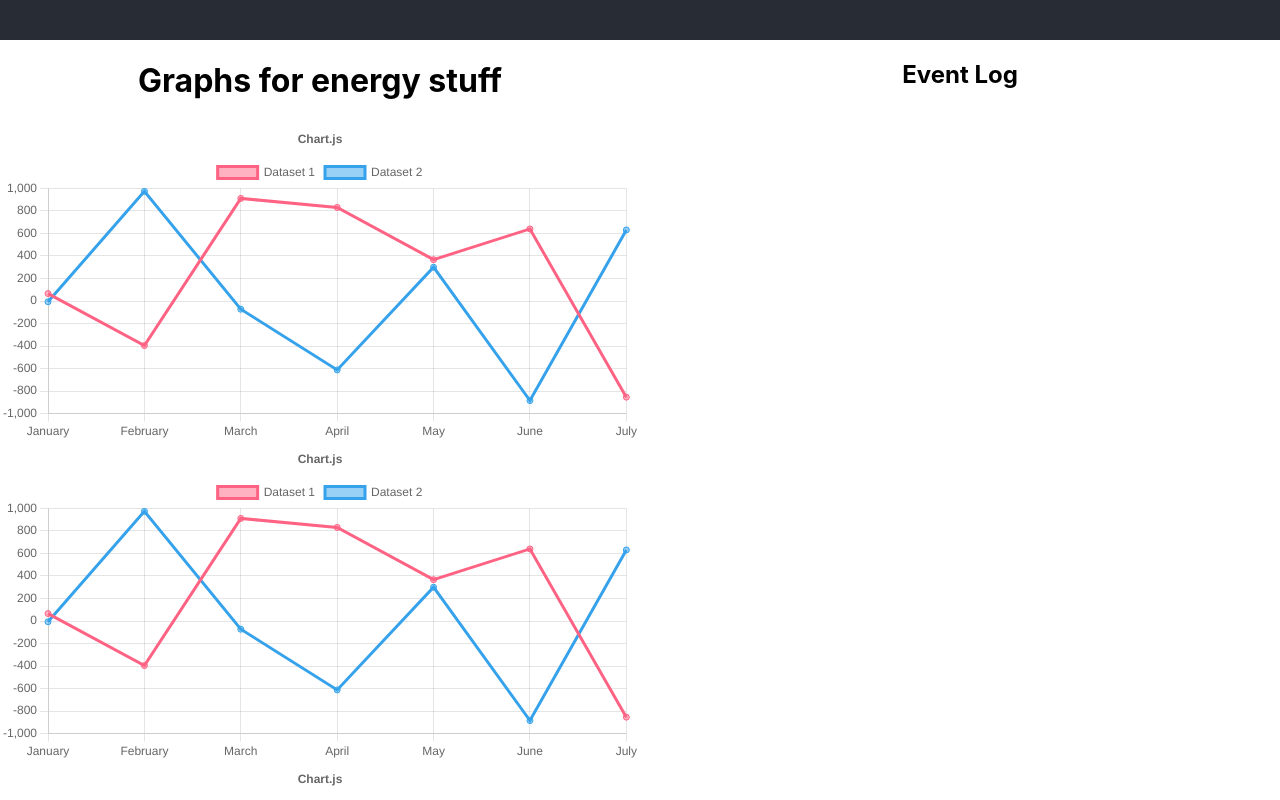
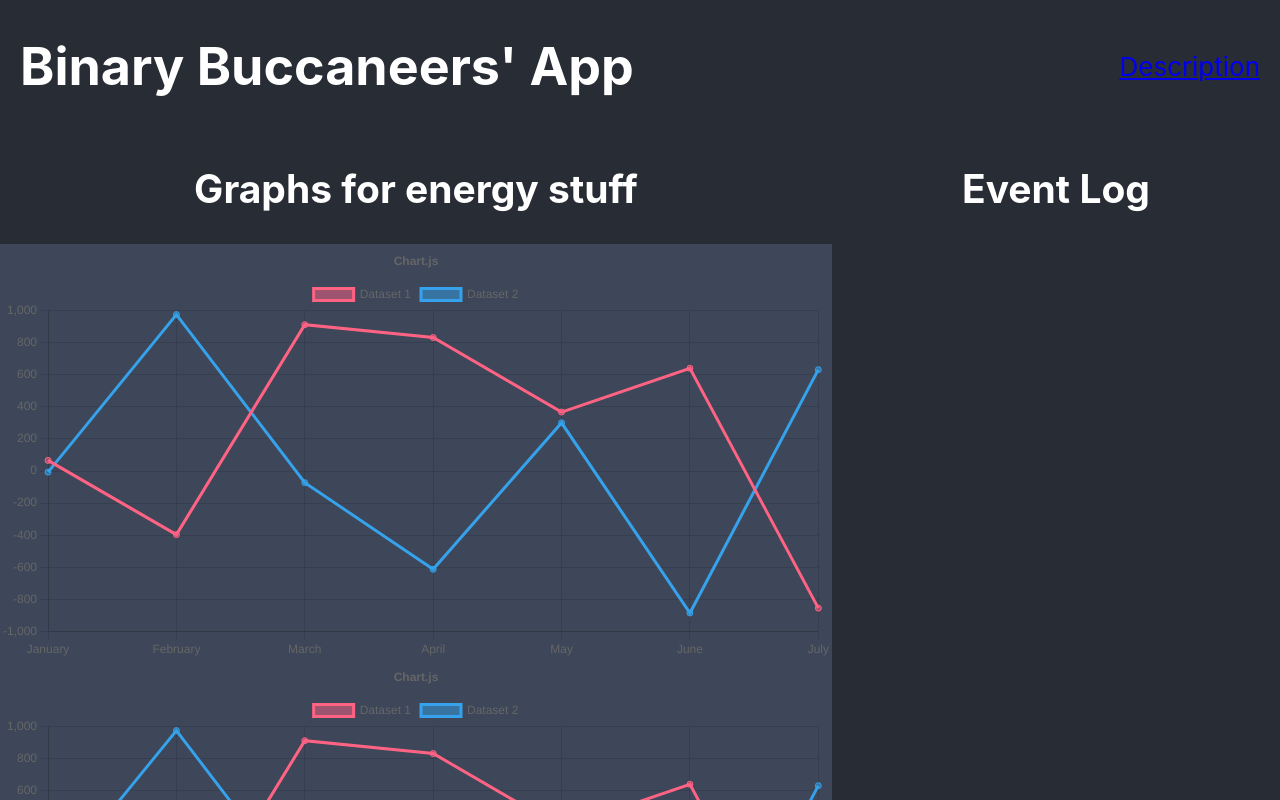
Before and after one commit to automatether/penguin-pilot, a React (Create React App) app in the folder client/: page / in a window 1280 px wide. Shown: the top 800 px of the page. Built offline with nearby package versions, Linux system fonts and the light colour scheme.

Commit message:
layout updates

```diff
--- a/client/src/App.css
+++ b/client/src/App.css
@@ -1,32 +1,20 @@
 .App {
+  background-color: #282c34;
   text-align: center;
 }
 
-.App-logo {
-  height: 40vmin;
-  pointer-events: none;
-}
-
-@media (prefers-reduced-motion: no-preference) {
-  .App-logo {
-    animation: App-logo-spin infinite 20s linear;
-  }
-}
-
 .App-header {
+  /*this is the header, where we show the name of the app at the very left and the nav elements at the very right*/
+  display: flex;
+  justify-content: space-between;
+  align-items: center;
   background-color: #282c34;
+  margin: 0 20px 0 20px;
   min-height: 5vh;
-  display: flex;
-  flex-direction: column;
-  align-items: center;
-  justify-content: center;
   font-size: calc(10px + 2vmin);
   color: white;
 }
 
-.App-link {
-  color: #61dafb;
-}
 
 @keyframes App-logo-spin {
   from {
@@ -40,16 +28,15 @@
 .Split-Screen {
   /*this is the main container, where the left and right side are placed in a grid*/
   display: grid;
-  grid-template-columns: 1fr 1fr;
-  grid-template-rows: 1fr;
-  height: 100vh;
+  grid-template-columns: 65% 35%;
+  grid-template-rows: 100%;
+  height: 95vh;
+  font-size: calc(10px + 2vmin);
+  color: white;
 }
 
 .leftSide {
   /*this is the left side of the page, where the chartscontainer is*/
-  width: 50%;
-  height: 95vh;
-  background-color: #282c34;
   display: flex;
   justify-content: center;
 }
@@ -63,11 +50,24 @@
   height: 95vh;
 }
 
+#canvas-element {
+  /*this is the canvas where the charts are drawn*/
+  background-color: #3d4759;
+  height: 20vh;
+  width: 20vw;
+}
+
 .rightSide {
   /*this is the right side of the page, where the tablecontainer is*/
-  width: 50%;
-  height: 95vh;
-  background-color: #282c34;
   display: flex;
   justify-content: center;
 }
+
+.eventsContainer {
+  /*here we show the table in a column, spread evenly and centered.*/
+  display: flex;
+  flex-direction: column;
+  justify-content: space-evenly;
+  align-items: center;
+  height: 95vh;
+}
--- a/client/src/App.js
+++ b/client/src/App.js
@@ -4,11 +4,15 @@ import { ChartComponent } from "./EnergyStorageGraph";
 function App() {
   return (
     <div className="App">
-      <header className="App-header"></header>
-      <body className="App-body">
+      <header className="App-header">
+        <h1>Binary Buccaneers' App</h1>
+        <div id="navElements">
+          <a href="description.html">Description</a>
+        </div>
+      </header>
       <div className="Split-Screen">
         <div id="leftSide">
-            <h1>Graphs for energy stuff</h1>
+          <h2>Graphs for energy stuff</h2>
           <div id="chartsContainer">
             <ChartComponent />
             <ChartComponent />
@@ -16,13 +20,12 @@ function App() {
           </div>
         </div>
         <div id="rightSide">
-            <div id="eventLogContainer">
+          <div id="eventsContainer">
             <h2>Event Log</h2>
             <div id="eventsAndAnomalies"></div>
           </div>
         </div>
       </div>
-      </body>
     </div>
   );
 }
--- a/client/src/EnergyStorageGraph.jsx
+++ b/client/src/EnergyStorageGraph.jsx
@@ -56,5 +56,5 @@ export const data = {
 };
 
 export function ChartComponent() {
-  return <Line options={options} data={data} />;
+  return <Line options={options} data={data} id="canvas-element" />;
 }
```
Also changed, not shown: client/public/index.html (+0 -10 lines). Lines whose indentation alone changed are shown as unchanged.
